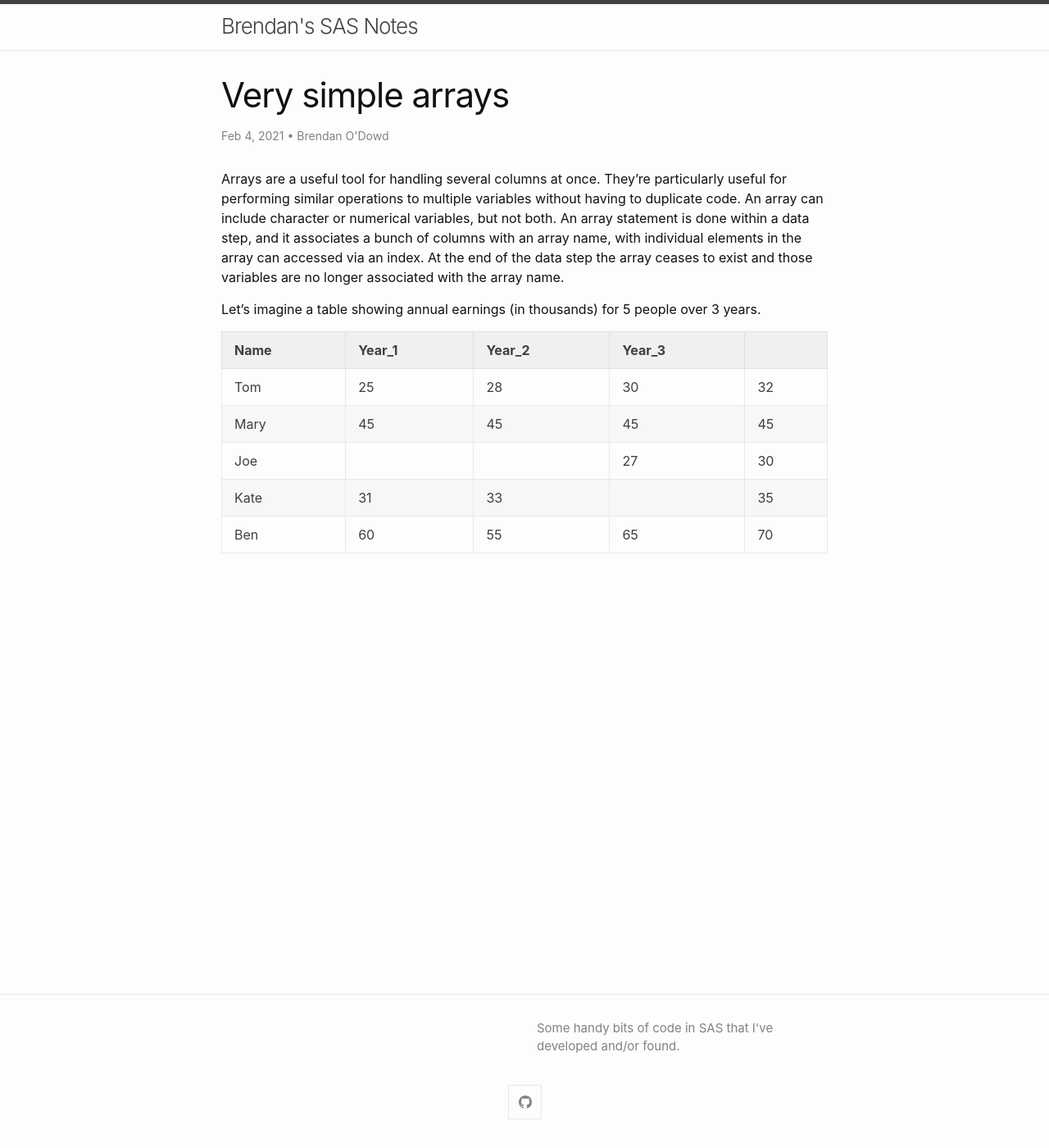
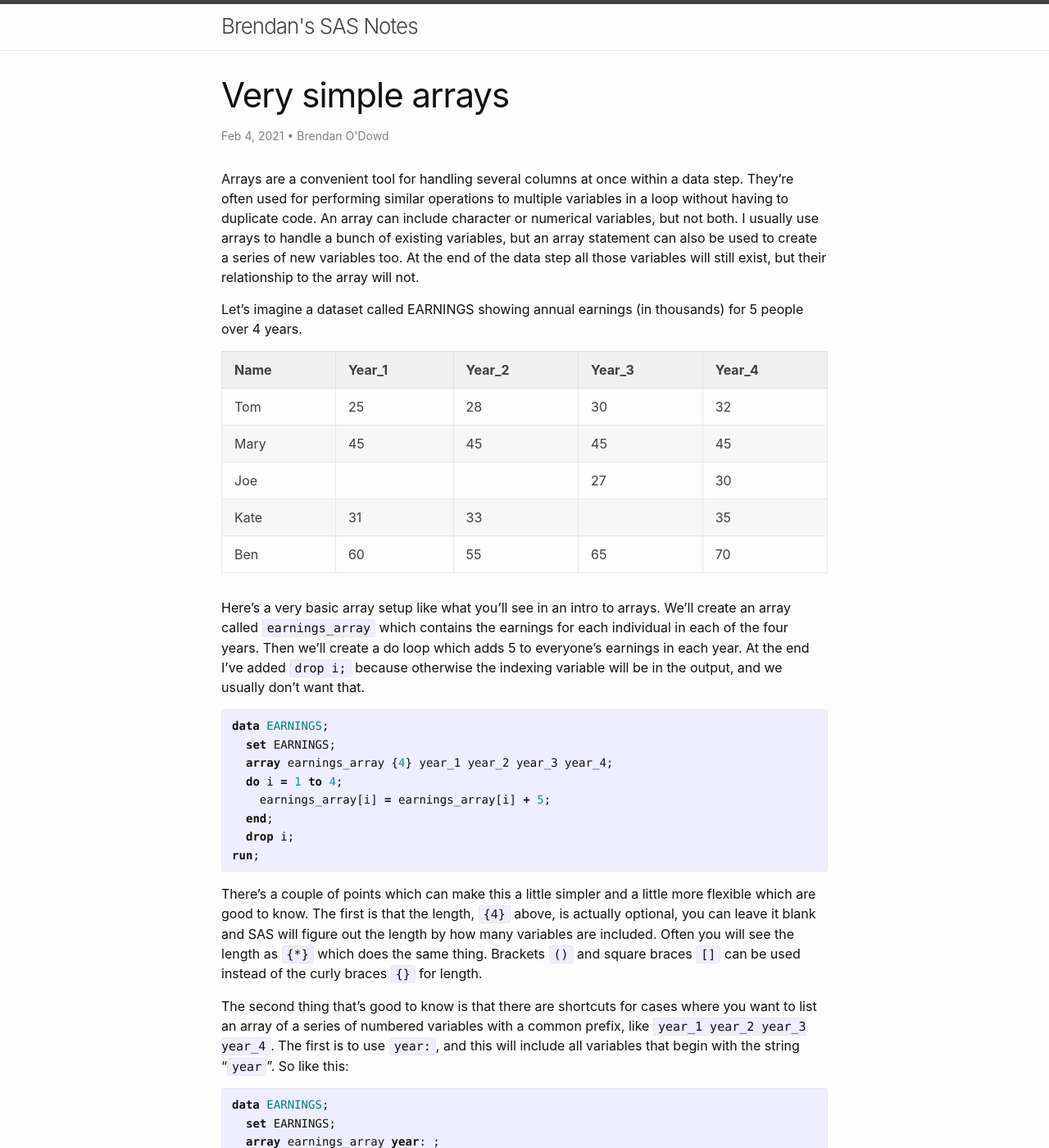
Before and after one commit to brendanjodowd/brendanjodowd.github.io, a Jekyll site: the page built from _posts/2021-02-04-very_simple_arrays.md, in a window 1280 px wide and 1400 px high. Shown: the whole window at 82% size. Built offline with Jekyll 4.4.1, drawn with Linux system fonts in a browser that asks for light colours; some of the changed text lies outside the part shown.

Commit message:
Update 2021-02-04-very_simple_arrays.md
More code added

```diff
--- a/_posts/2021-02-04-very_simple_arrays.md
+++ b/_posts/2021-02-04-very_simple_arrays.md
@@ -4,14 +4,75 @@ title: "Very simple arrays"
 author: Brendan O'Dowd
 ---
 
-Arrays are a useful tool for handling several columns at once. They're particularly useful for performing similar operations to multiple variables without having to duplicate code. An array can include character or numerical variables, but not both. An array statement is done within a data step, and it associates a bunch of columns with an array name, with individual elements in the array can accessed via an index. At the end of the data step the array ceases to exist and those variables are no longer associated with the array name.
+Arrays are a convenient tool for handling several columns at once within a data step. They're often used for performing similar operations to multiple variables in a loop without having to duplicate code. An array can include character or numerical variables, but not both. I usually use arrays to handle a bunch of existing variables, but an array statement can also be used to create a series of new variables too. At the end of the data step all those variables will still exist, but their relationship to the array will not.
 
-Let's imagine a table showing annual earnings (in thousands) for 5 people over 3 years.
+Let's imagine a dataset called EARNINGS showing annual earnings (in thousands) for 5 people over 4 years.
 
-| Name | Year_1 | Year_2 | Year_3 |
-|--- | --- | --- | --- |
+| Name | Year_1 | Year_2 | Year_3 |Year_4|
+|--- | --- | --- | --- | ---|
 |Tom|25|28|30|32|
 |Mary|45|45|45|45|
 |Joe| | |27|30|
 |Kate|31|33| |35|
 |Ben|60|55|65|70|
+
+Here's a very basic array setup like what you'll see in an intro to arrays. We'll create an array called `earnings_array` which contains the earnings for each individual in each of the four years. Then we'll create a do loop which adds 5 to everyone's earnings in each year. At the end I've added `drop i;` because otherwise the indexing variable will be in the output, and we usually don't want that.
+
+{% highlight sas %}
+data EARNINGS;
+  set EARNINGS;
+  array earnings_array {4} year_1 year_2 year_3 year_4;
+  do i = 1 to 4;
+    earnings_array[i] = earnings_array[i] + 5;
+  end;
+  drop i;
+run;
+{% endhighlight %}
+
+There's a couple of points which can make this a little simpler and a little more flexible which are good to know. The first is that the length, `{4}` above, is actually optional, you can leave it blank and SAS will figure out the length by how many variables are included. Often you will see the length as `{*}` which does the same thing. Brackets `()` and square braces `[]` can be used instead of the curly braces `{}` for length.
+
+The second thing that's good to know is that there are shortcuts for cases where you want to list an array of a series of numbered variables with a common prefix, like `year_1 year_2 year_3 year_4`. The first is to use `year:`, and this will include all variables that begin with the string "`year`". So like this:
+
+{% highlight sas %}
+data EARNINGS;
+  set EARNINGS;
+  array earnings_array year: ;
+  /*etc etc*/
+run;
+{% endhighlight %}
+
+One potential risk here is related to the order of the variables `year_X` in the original dataset. Let's suppose that for some reason the input dataset looked like this:
+
+| Name | **Year_2** | **Year_1** | Year_3 |Year_4|
+|--- | --- | --- | --- | ---|
+|Tom|28|25|30|32|
+|Mary|45|45|45|45|
+|Joe| | |27|30|
+|Kate|33|31| |35|
+|Ben|55|60|65|70|
+
+Now if you use `array earnings_array year: ;`, SAS will assume that the first entry in the array is `year_2` and the second is `year_1`. This could pose problems if you want to treat these years differently or if you're trying to return the index for a particular year based on the data.
+
+If you're not fully sure about the input order but you still don't want to list out all the variables (maybe there's hundreds of them), you can use:
+
+{% highlight sas %}
+data EARNINGS;
+  set EARNINGS;
+  array earnings_array year_1-year_4 ;
+  /*etc etc*/
+run;
+{% endhighlight %}
+
+One last thing on do loops that I use all the time: rather than specifying the end number of the loop (4 here) you can just write `dim(earnings_array)`, like this:
+
+{% highlight sas %}
+data EARNINGS;
+  set EARNINGS;
+  array earnings_array year: ;
+  do i = 1 to dim(earnings_array);
+    /*some manipulation*/
+  end;
+run;
+{% endhighlight %}
+
+This way your code can handle any number of entries in the array. Just be aware of assuming that the columns are in the right order, as mentioned earlier.
```
